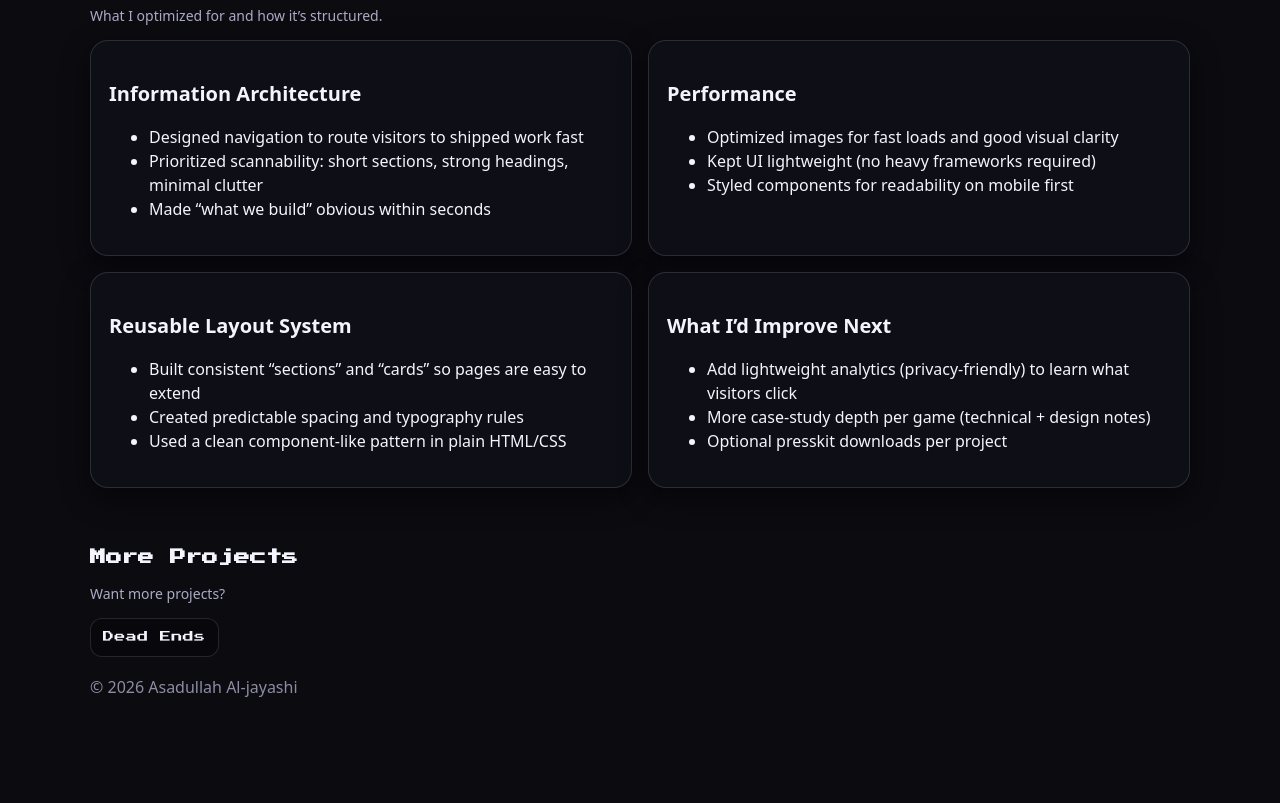
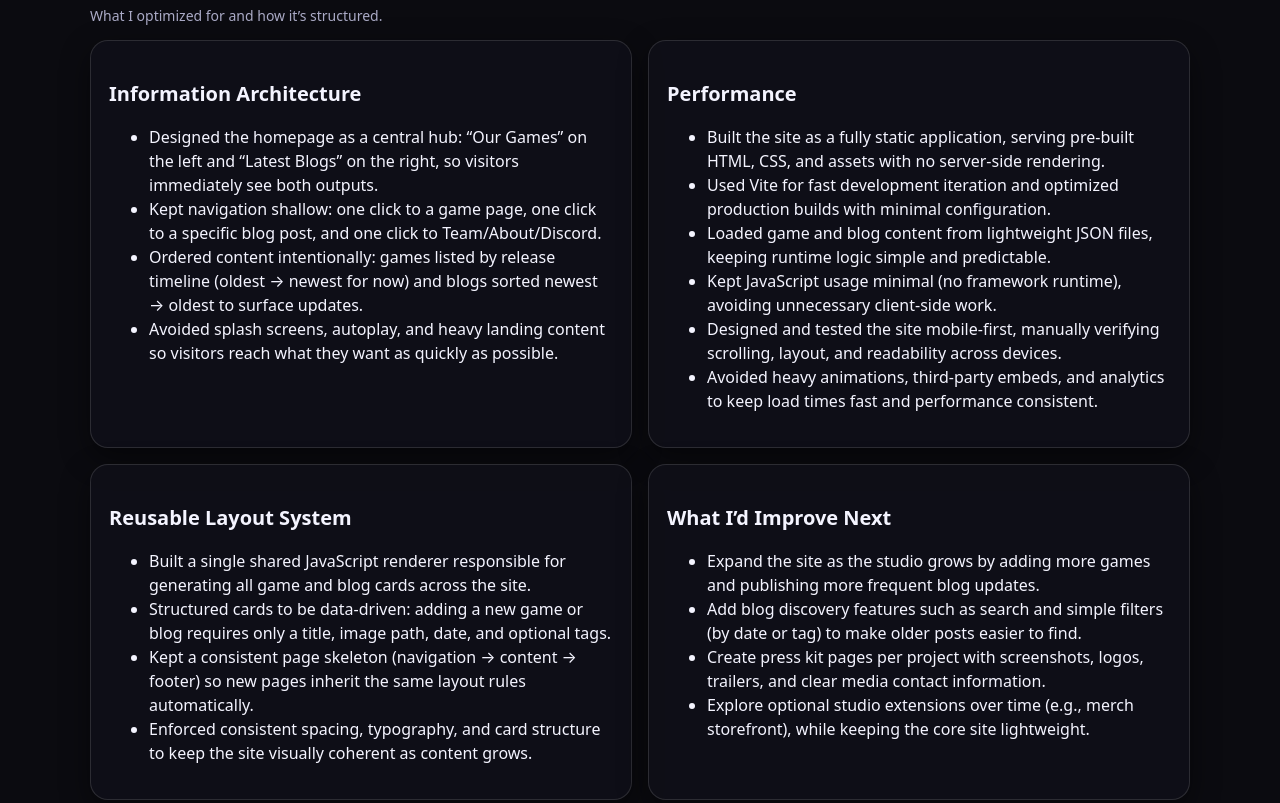
Before and after one commit to Perchanxe/Portfolio, a website built with Vite: page site/mothjellystudios.html in a window 1280 px wide. Shown: the part 1240-2043 px from the top of the page. Built offline with nearby package versions, Linux system fonts and the light colour scheme.

Commit message:
Updated MothJellyStudios.html

```diff
--- a/site/mothjellystudios.html
+++ b/site/mothjellystudios.html
@@ -44,12 +44,7 @@
                     </p>
 
                     <div class="project-actions">
-                        <a
-                            class="btn"
-                            href="https://mothjellystudios.com"
-                            target="_blank"
-                            rel="noopener noreferrer"
-                        >
+                        <a class="btn" href="https://mothjellystudios.com" target="_blank" rel="noopener noreferrer">
                             Visit Site
                         </a>
                     </div>
@@ -68,10 +63,10 @@
                         <div class="panel">
                             <h2 class="panel-title">Tech Stack</h2>
                             <ul class="list">
-                                <li>HTML / CSS</li>
+                                <li>Vite</li>
+                                <li>HTML</li>
+                                <li>Tailwind CSS</li>
                                 <li>JavaScript</li>
-                                <li>Responsive layout</li>
-                                <li>Asset optimization</li>
                             </ul>
                         </div>
                     </div>
@@ -85,7 +80,6 @@
                             rel="noopener noreferrer"
                             aria-label="Visit Moth Jelly Studios website"
                         >
-                            <!-- Carousel added (content unchanged) -->
                             <div class="carousel-track" id="carouselTrack"></div>
                             <button class="carousel-btn prev" aria-label="Previous image">‹</button>
                             <button class="carousel-btn next" aria-label="Next image">›</button>
@@ -109,36 +103,96 @@
                     <div class="panel">
                         <h3 class="panel-title">Information Architecture</h3>
                         <ul class="list">
-                            <li>Designed navigation to route visitors to shipped work fast</li>
-                            <li>Prioritized scannability: short sections, strong headings, minimal clutter</li>
-                            <li>Made “what we build” obvious within seconds</li>
+                            <li>
+                                Designed the homepage as a central hub: “Our Games” on the left and “Latest Blogs” on
+                                the right, so visitors immediately see both outputs.
+                            </li>
+                            <li>
+                                Kept navigation shallow: one click to a game page, one click to a specific blog post,
+                                and one click to Team/About/Discord.
+                            </li>
+                            <li>
+                                Ordered content intentionally: games listed by release timeline (oldest → newest for
+                                now) and blogs sorted newest → oldest to surface updates.
+                            </li>
+                            <li>
+                                Avoided splash screens, autoplay, and heavy landing content so visitors reach what
+                                they want as quickly as possible.
+                            </li>
                         </ul>
                     </div>
 
                     <div class="panel">
                         <h3 class="panel-title">Performance</h3>
                         <ul class="list">
-                            <li>Optimized images for fast loads and good visual clarity</li>
-                            <li>Kept UI lightweight (no heavy frameworks required)</li>
-                            <li>Styled components for readability on mobile first</li>
+                            <li>
+                                Built the site as a fully static application, serving pre-built HTML, CSS, and assets
+                                with no server-side rendering.
+                            </li>
+                            <li>
+                                Used Vite for fast development iteration and optimized production builds with minimal
+                                configuration.
+                            </li>
+                            <li>
+                                Loaded game and blog content from lightweight JSON files, keeping runtime logic simple
+                                and predictable.
+                            </li>
+                            <li>
+                                Kept JavaScript usage minimal (no framework runtime), avoiding unnecessary client-side
+                                work.
+                            </li>
+                            <li>
+                                Designed and tested the site mobile-first, manually verifying scrolling, layout, and
+                                readability across devices.
+                            </li>
+                            <li>
+                                Avoided heavy animations, third-party embeds, and analytics to keep load times fast
+                                and performance consistent.
+                            </li>
                         </ul>
                     </div>
 
                     <div class="panel">
                         <h3 class="panel-title">Reusable Layout System</h3>
                         <ul class="list">
-                            <li>Built consistent “sections” and “cards” so pages are easy to extend</li>
-                            <li>Created predictable spacing and typography rules</li>
-                            <li>Used a clean component-like pattern in plain HTML/CSS</li>
+                            <li>
+                                Built a single shared JavaScript renderer responsible for generating all game and blog
+                                cards across the site.
+                            </li>
+                            <li>
+                                Structured cards to be data-driven: adding a new game or blog requires only a title,
+                                image path, date, and optional tags.
+                            </li>
+                            <li>
+                                Kept a consistent page skeleton (navigation → content → footer) so new pages inherit
+                                the same layout rules automatically.
+                            </li>
+                            <li>
+                                Enforced consistent spacing, typography, and card structure to keep the site visually
+                                coherent as content grows.
+                            </li>
                         </ul>
                     </div>
 
                     <div class="panel">
                         <h3 class="panel-title">What I’d Improve Next</h3>
                         <ul class="list">
-                            <li>Add lightweight analytics (privacy-friendly) to learn what visitors click</li>
-                            <li>More case-study depth per game (technical + design notes)</li>
-                            <li>Optional presskit downloads per project</li>
+                            <li>
+                                Expand the site as the studio grows by adding more games and publishing more frequent
+                                blog updates.
+                            </li>
+                            <li>
+                                Add blog discovery features such as search and simple filters (by date or tag) to make
+                                older posts easier to find.
+                            </li>
+                            <li>
+                                Create press kit pages per project with screenshots, logos, trailers, and clear media
+                                contact information.
+                            </li>
+                            <li>
+                                Explore optional studio extensions over time (e.g., merch storefront), while keeping
+                                the core site lightweight.
+                            </li>
                         </ul>
                     </div>
                 </div>
@@ -158,7 +212,6 @@
             </section>
         </main>
 
-        <!-- External JS (no inline content removed) -->
         <script type="module" src="/src/main.js" defer></script>
     </body>
 </html>
```
